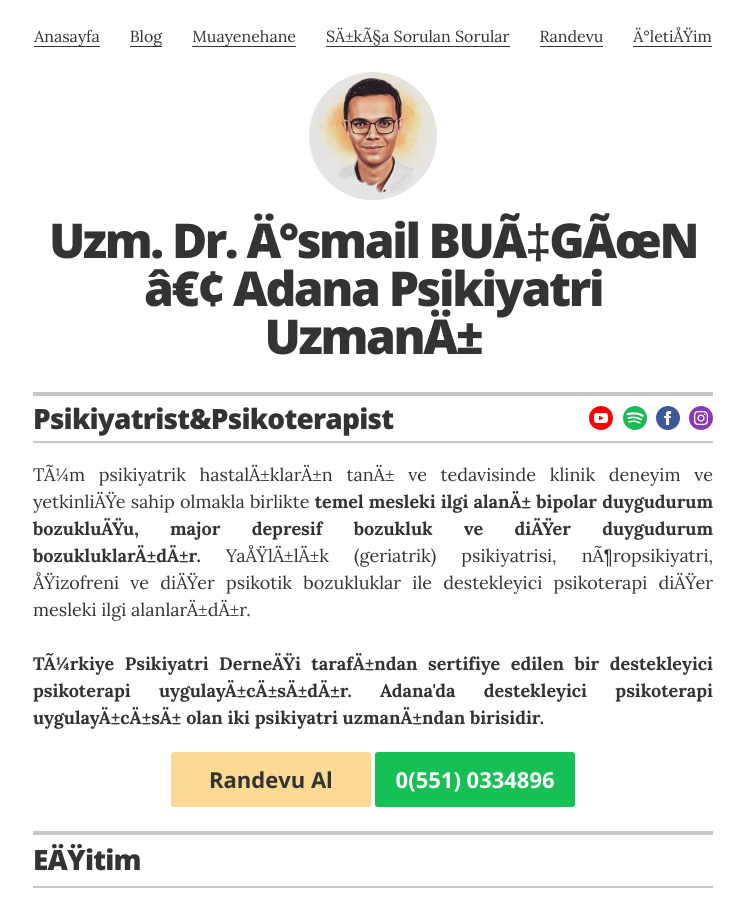
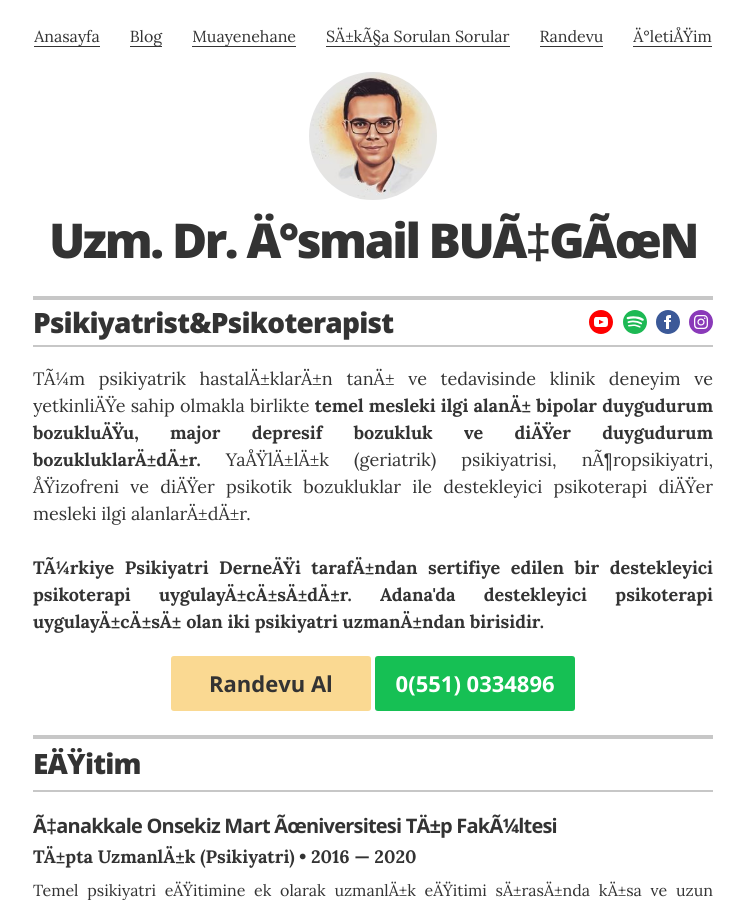
Before and after one commit to ibucgun/ibucgun.github.io, a Jekyll site: the page built from index.html, in a window 1280 px wide and 900 px high. Shown: the whole window, without its empty margins (267-1011 px from the left). Built offline with Jekyll 4.4.1, drawn with Linux system fonts in a browser that asks for light colours.

Commit message:
Update resume.html

```diff
--- a/_layouts/resume.html
+++ b/_layouts/resume.html
@@ -20,7 +20,7 @@
         {% endif %}
 
         <!-- Your name is defined in the _config.yml file -->
-        <h1 class="header-name" itemprop="name">{{ site.resume_name }} • Adana  Psikiyatri Uzmanı</h1>
+        <h1 class="header-name" itemprop="name">{{ site.resume_name }}</h1>
 
         <!-- To display contact info here, change `display_header_contact_info` value in _config.yml to true -->
         {% if site.display_header_contact_info == 'true' %}
```
